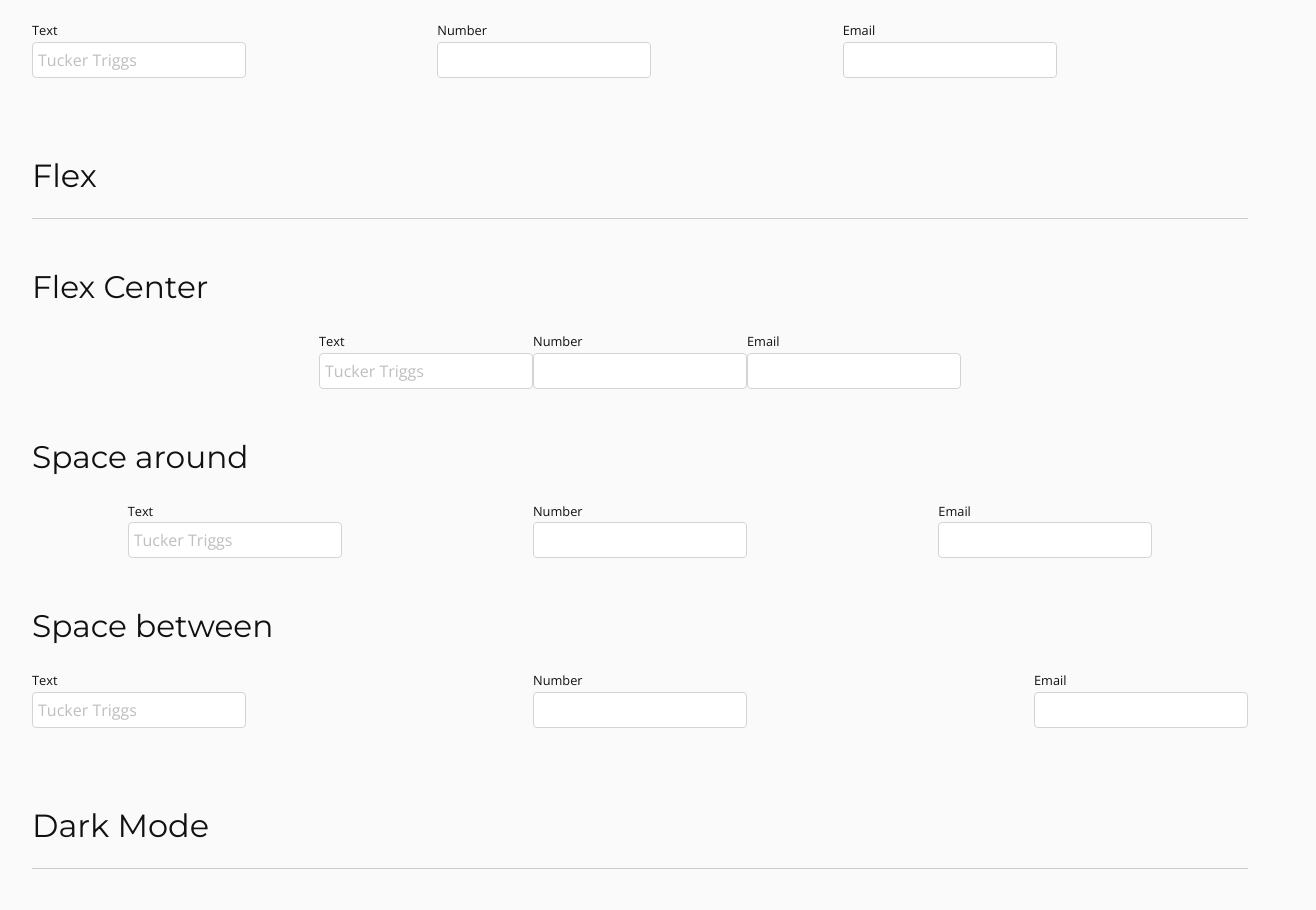
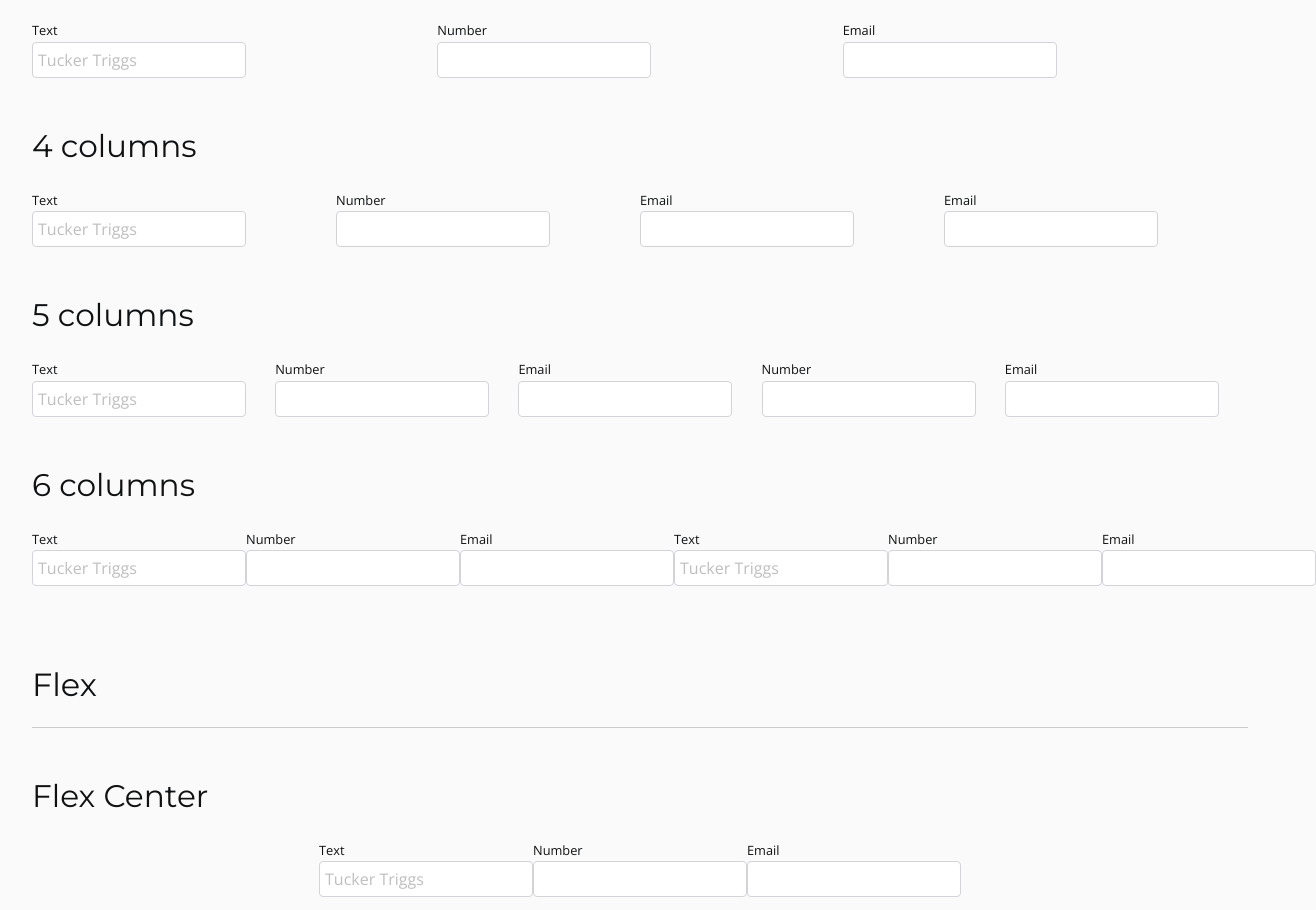
Before and after one commit to tuckpuck/wp-blank-starter, a website built with Parcel: page index.html in a window 1280 px wide. Shown: the part 2533-3443 px from the top of the page, 1316 px wide, since content can reach past the window. Built offline with nearby package versions, Linux system fonts and the light colour scheme.

Commit message:
add all grid column examples

```diff
--- a/index.html
+++ b/index.html
@@ -131,6 +131,33 @@
       <div><label for="email">Email</label><input id="email" type="email"></div>
     </div>
 
+    <h3>4 columns</h3>
+    <div class="grid-4">
+      <div><label for="text">Text</label><input id="text" type="text" placeholder="Tucker Triggs"></div>
+      <div><label for="number">Number</label><input id="number" type="number"></div>
+      <div><label for="email">Email</label><input id="email" type="email"></div>
+      <div><label for="email">Email</label><input id="email" type="email"></div>
+    </div>
+
+    <h3>5 columns</h3>
+    <div class="grid-5">
+      <div><label for="text">Text</label><input id="text" type="text" placeholder="Tucker Triggs"></div>
+      <div><label for="number">Number</label><input id="number" type="number"></div>
+      <div><label for="email">Email</label><input id="email" type="email"></div>
+      <div><label for="number">Number</label><input id="number" type="number"></div>
+      <div><label for="email">Email</label><input id="email" type="email"></div>
+    </div>
+
+    <h3>6 columns</h3>
+    <div class="grid-6">
+      <div><label for="text">Text</label><input id="text" type="text" placeholder="Tucker Triggs"></div>
+      <div><label for="number">Number</label><input id="number" type="number"></div>
+      <div><label for="email">Email</label><input id="email" type="email"></div>
+      <div><label for="text">Text</label><input id="text" type="text" placeholder="Tucker Triggs"></div>
+      <div><label for="number">Number</label><input id="number" type="number"></div>
+      <div><label for="email">Email</label><input id="email" type="email"></div>
+    </div>
+
     <br><br>
     <h1>Flex</h1>
     <hr>
```
